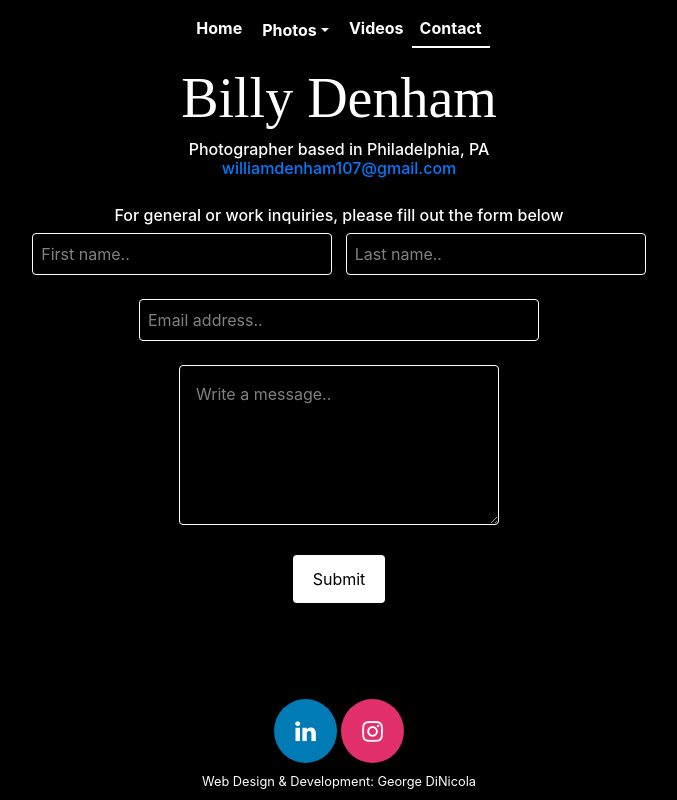
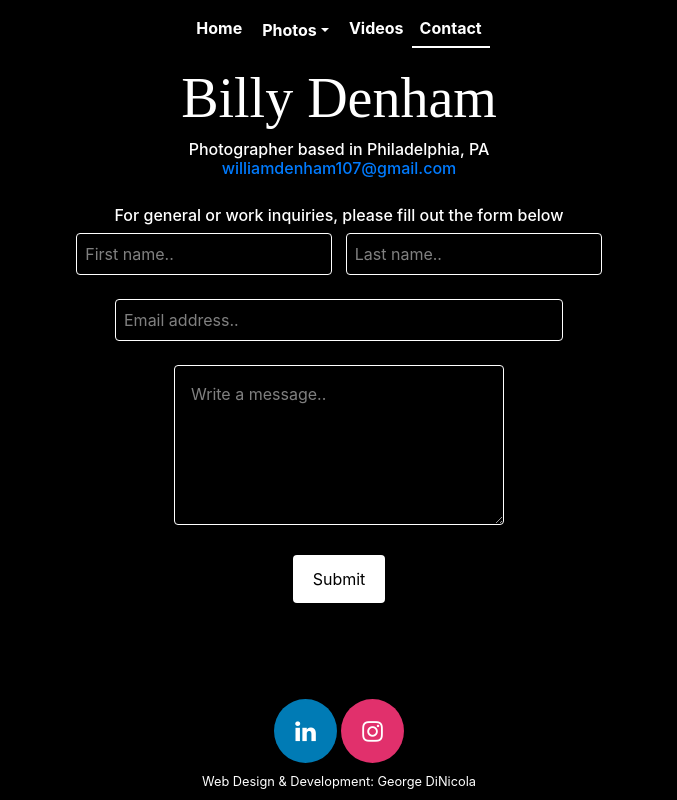
Before and after one commit to GeorgeDiNicola/serverless-photography-website, a React (Create React App) app in the folder static/: page /Contact in a window 1280 px wide. Shown: the whole page, without its empty margins (301-978 px from the left). Built offline with nearby package versions, Linux system fonts and the light colour scheme.

Commit message:
finished testing and confirming the functionality of the input field validation methods

```diff
--- a/static/src/components/Contact.jsx
+++ b/static/src/components/Contact.jsx
@@ -27,41 +27,47 @@ export default class Contact extends Component {
     if (this.state.firstName.length > 0 && this.state.lastName.length > 0 && validEmailRegex.test(this.state.emailAddress) && this.state.messageText.length > 0) {
       this.setState({ submittedForm: true });
     }
-    if (!validEmailRegex.test(this.state.emailAddress)) {
+
+    if (this.state.firstName.length < 1) {
+      this.setState({errorText: "Please enter your first name"});
+    } else if (this.state.lastName.length < 1) {
+      this.setState({errorText: "Please enter your last name"});
+    } else if (this.state.emailAddress.length < 1) {
+      this.setState({errorText: "Please enter your email address"});
+    } else if (!validEmailRegex.test(this.state.emailAddress)) {
       this.setState({errorText: "Invalid email address"});
     } else if (this.state.messageText.length < 1) {
       this.setState({errorText: "Please enter a message"});
-    } else if (this.state.firstName.length < 1) {
-      this.setState({errorText: "Please enter your first name"});
-    } else if (this.state.lastName.length < 1) {
-      this.setState({errorText: "Please enter your last name"});
     }
   }
 
   handleFirstNameChange(event) {
     this.setState({firstName: event.target.value});
-    if (this.state.firstName.length > 0) {
+    if (event.target.value.length > 0) {
       this.setState({errorText: ""});
     }
   }
 
   handleLastNameChange(event) {
     this.setState({lastName: event.target.value});
-    if (this.state.lastName.length > 0) {
+    if (event.target.value.length > 0) {
       this.setState({errorText: ""});
     }
   }
 
   handleEmailAddressChange(event) {
     this.setState({emailAddress: event.target.value});
-    if (validEmailRegex.test(this.state.emailAddress)) {
+    if (this.state.errorText === "Please enter your email address" && event.target.value.length > 0) {
+      this.setState({errorText: ""});
+    }
+    if (this.state.errorText === "Invalid email address" && validEmailRegex.test(event.target.value)) {
       this.setState({errorText: ""});
     }
   }
 
   handlemessageTextChange(event) {
     this.setState({messageText: event.target.value});
-    if (this.state.messageText.length > 0) {
+    if (event.target.value.length > 0) {
       this.setState({errorText: ""});
     }
   }
@@ -69,11 +75,6 @@ export default class Contact extends Component {
   //TODO: define a sendEmail method
 
 	render() {
-
-    console.log(this.state.firstName);
-    console.log(this.state.lastName);
-    console.log(this.state.emailAddress);
-    console.log(this.state.messageText);
 
 	  return (
 
--- a/static/src/css/contact.css
+++ b/static/src/css/contact.css
@@ -35,17 +35,6 @@ input[type=text], select {
   resize: vertical; /* Allow the user to vertically resize the textarea (not horizontally) */
   background-color: black;
   padding: 1vh;
-}
-
-textarea {
-  border: 1px solid white;
-  border-radius: 4px; /* Rounded borders */
-  box-sizing: border-box; /* Make sure that padding and width stays in place */
-  resize: vertical; /* Allow the user to vertically resize the textarea (not horizontally) */
-  background-color: black;
-  padding: 2vh;
-  width: 25vw;
-  height: 20vh;
 }
 
 input[type=submit] {
@@ -89,8 +78,9 @@ input, select, textarea{
   resize: vertical; /* Allow the user to vertically resize the textarea (not horizontally) */
   background-color: black;
   padding: 3vh;
-  /*width: 20vw;*/
-  width: 300px;
+  width: 20vw;
+  /*width: 300px;*/
+  max-width: 400px;
 }
 
 .email-text-box {
@@ -99,9 +89,23 @@ input, select, textarea{
   resize: vertical; /* Allow the user to vertically resize the textarea (not horizontally) */
   background-color: black;
   padding: 1vh;
-  /*width: 20vw;*/
-  width: 400px;
+  width: 35vw;
+  /*width: 400px;*/
+  max-width: 500px;
 }
+
+textarea {
+  border: 1px solid white;
+  border-radius: 4px; /* Rounded borders */
+  box-sizing: border-box; /* Make sure that padding and width stays in place */
+  resize: vertical; /* Allow the user to vertically resize the textarea (not horizontally) */
+  background-color: black;
+  padding: 2vh;
+  height: 20vh;
+  width: 40vw;
+  max-width: 330px;
+}
+
 
 /*--- container styling selectors ---*/
 #page-container {
```
